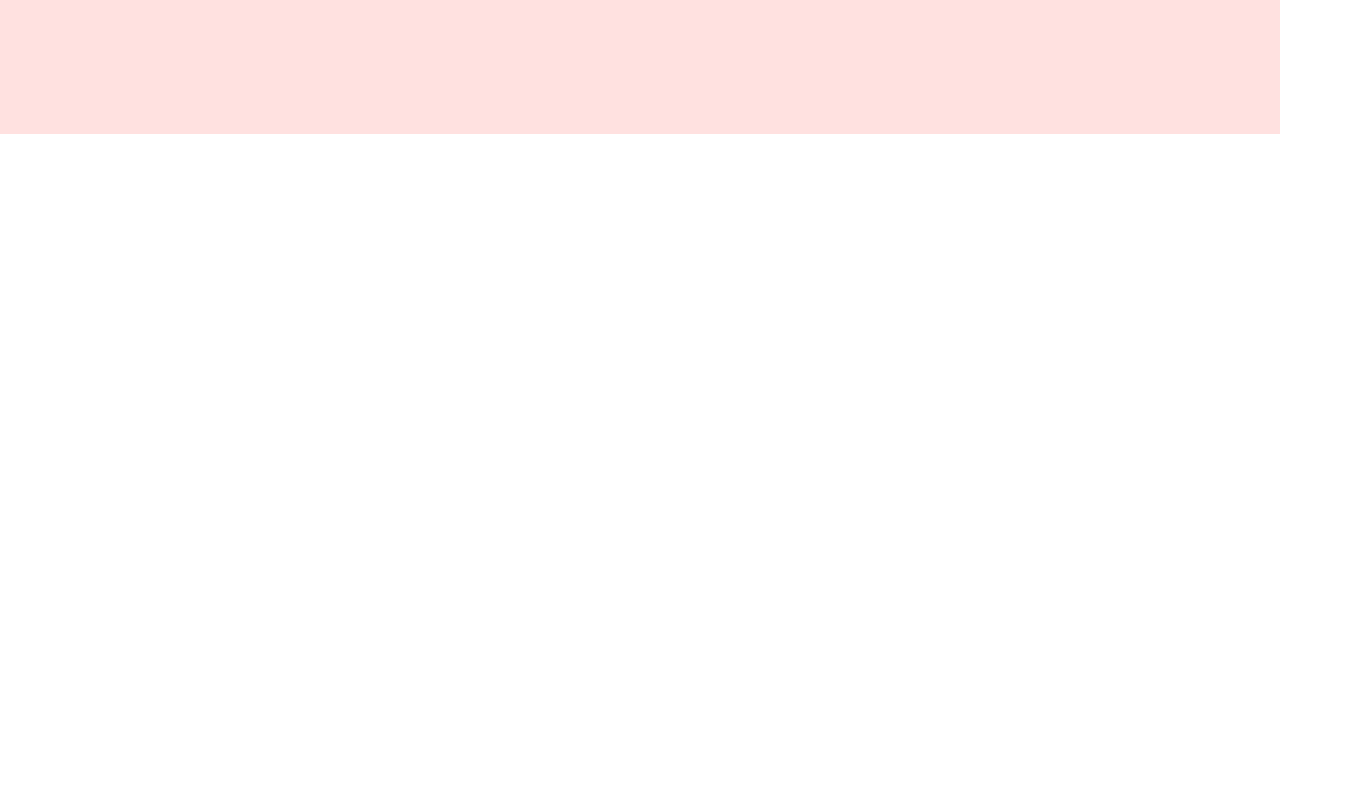
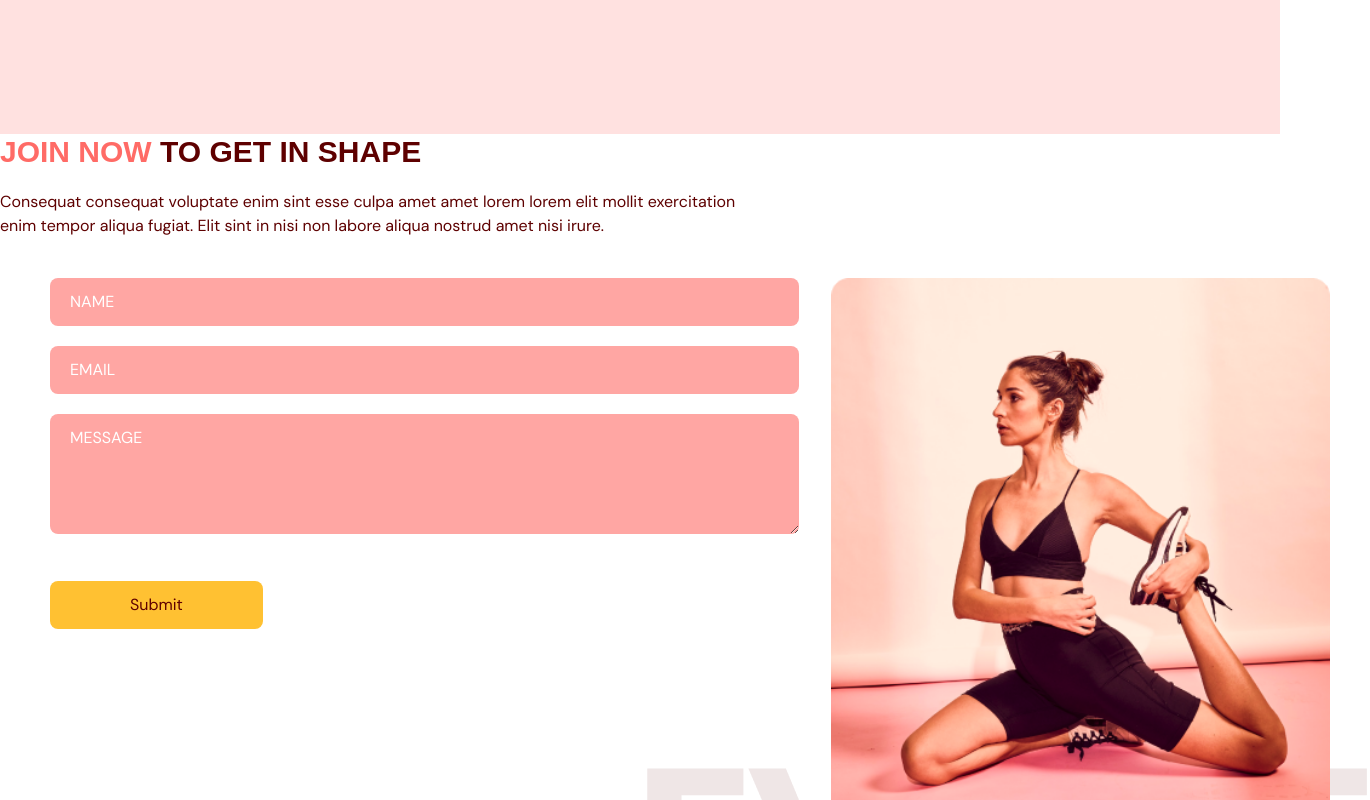
Before and after one commit to R-Villar/fitness-app, a React (Vite) app: page / in a window 1280 px wide. Shown: the part 2880-3680 px from the top of the page, 1370 px wide, since content can reach past the window. Before the commit the page ends 3014 px from the top, so only its background shows below. Built offline with nearby package versions, Linux system fonts and the light colour scheme.

Commit message:
add constact us component.

```diff
--- a/src/App.tsx
+++ b/src/App.tsx
@@ -2,6 +2,7 @@
 import Home from "@/scenes/home"
 import Benefits from "@/scenes/benefits"
 import OurClasses from "@/scenes/ourClasses"
+import ContactUs from "@/scenes/contactUs"
 import { useEffect, useState } from "react"
 import { SelectedPage } from "@/shared/types"
 
@@ -28,6 +29,7 @@
 			<Home setSelectedPage={setSelectedPage} />
 			<Benefits setSelectedPage={setSelectedPage} />
 			<OurClasses setSelectedPage={setSelectedPage} />
+			<ContactUs setSelectedPage={setSelectedPage} />
 		</div>
 	)
 }
--- /dev/null
+++ b/src/scenes/contactUs/index.tsx
@@ -0,0 +1,151 @@
+import { SelectedPage } from "@/shared/types"
+import { motion } from "framer-motion"
+import { useForm } from "react-hook-form"
+import ContactUsPageGraphic from "@/assets/ContactUsPageGraphic.png"
+import HText from "@/shared/HText"
+
+type Props = {
+	setSelectedPage: (value: SelectedPage) => void
+}
+
+const ContactUs = ({ setSelectedPage }: Props) => {
+	const inputStyles = `mb-5 w-full rounded-lg bg-primary-300 px-5 py-3 placeholder-white`
+
+	const {
+		register,
+		trigger,
+		formState: { errors },
+	} = useForm()
+
+	const onSubmit = async (e: any) => {
+		const isValid = await trigger()
+		if (!isValid) {
+			e.preventDefault()
+		}
+	}
+
+	return (
+		<section is='contactus' className='mx-auto w-5/6 pt-24 pb-32'>
+			<motion.div onViewportEnter={() => setSelectedPage(SelectedPage.ContactUs)}>
+				{/* HEADER */}
+				<motion.div
+                    className="md:w-3/5"
+					initial='hidden'
+					whileInView='visible'
+					viewport={{ once: true, amount: 0.5 }}
+					transition={{ duration: 0.5 }}
+					variants={{
+						hidden: { opacity: 0, x: -50 },
+						visible: { opacity: 1, x: 0 },
+					}}
+				>
+					<HText>
+						<span className='text-primary-500'>JOIN NOW</span> TO GET IN SHAPE
+					</HText>
+					<p className='my-5'>
+						Consequat consequat voluptate enim sint esse culpa amet amet lorem lorem elit mollit
+						exercitation enim tempor aliqua fugiat. Elit sint in nisi non labore aliqua nostrud
+						amet nisi irure.
+					</p>
+				</motion.div>
+				{/* FORM AND IMAGE */}
+				<div className='mt-10 justify-between gap-8 md:flex'>
+					<motion.div
+						className='mt-10 basis-3/5 md:mt-0'
+						initial='hidden'
+						whileInView='visible'
+						viewport={{ once: true, amount: 0.5 }}
+						transition={{ duration: 0.5 }}
+						variants={{
+							hidden: { opacity: 0, x: 50 },
+							visible: { opacity: 1, y: 0 },
+						}}
+					>
+						<form
+							target='_blank'
+							onSubmit={onSubmit}
+							action='https://formsubmit.co/2fe3dedf110fedb261b3b2d47e420ab4'
+							method='POST'
+						>
+							<input
+								className={inputStyles}
+								type='text'
+								placeholder='NAME'
+								{...register("name", {
+									required: true,
+									maxLength: 100,
+								})}
+							/>
+							{errors.name && (
+								<p className='mt-1 text-primary-500'>
+									{errors.name.type === "required" && "This field is required."}
+									{errors.name.type === "maxLength" && "Max length is 100 char."}
+								</p>
+							)}
+
+							<input
+								className={inputStyles}
+								type='text'
+								placeholder='EMAIL'
+								{...register("email", {
+									required: true,
+									pattern: /^[A-Z0-9._%+-]+@[A-Z0-9.-]+\.[A-Z]{2,}$/i,
+								})}
+							/>
+							{errors.email && (
+								<p className='mt-1 text-primary-500'>
+									{errors.email.type === "required" && "This field is required."}
+									{errors.email.type === "pattern" && "Invalid email address."}
+								</p>
+							)}
+
+							<textarea
+								className={inputStyles}
+								rows={4}
+								cols={50}
+								placeholder='MESSAGE'
+								{...register("message", {
+									required: true,
+									maxLength: 100,
+								})}
+							/>
+							{errors.message && (
+								<p className='mt-1 text-primary-500'>
+									{errors.message.type === "required" && "This field is required."}
+									{errors.message.type === "maxLength" && "Max length is 2000 char."}
+								</p>
+							)}
+
+							<button
+								type='submit'
+								className='mt-5 rounded-lg bg-secondary-500 px-20 py-3 transition duration-500 hover:text-white'
+							>
+								Submit
+							</button>
+						</form>
+					</motion.div>
+                    <motion.div className="relative mt-16 basis-2/5 md:mt-0"
+                        initial='hidden'
+						whileInView='visible'
+						viewport={{ once: true, amount: 0.5 }}
+						transition={{ delay: 0.2, duration: 0.5 }}
+						variants={{
+							hidden: { opacity: 0, x: 50 },
+							visible: { opacity: 1, y: 0 },
+						}}
+                    >
+                        <div className="md:before:content-evolvetext w-full before:absolute before:-bottom-20 before:-right-10 before:z-[-1]">
+                            <img
+                                className="w-full"
+                                alt="contact-us-page-graphic"
+                                src={ContactUsPageGraphic}
+                            />
+                        </div>
+
+                    </motion.div>
+				</div>
+			</motion.div>
+		</section>
+	)
+}
+export default ContactUs
```
